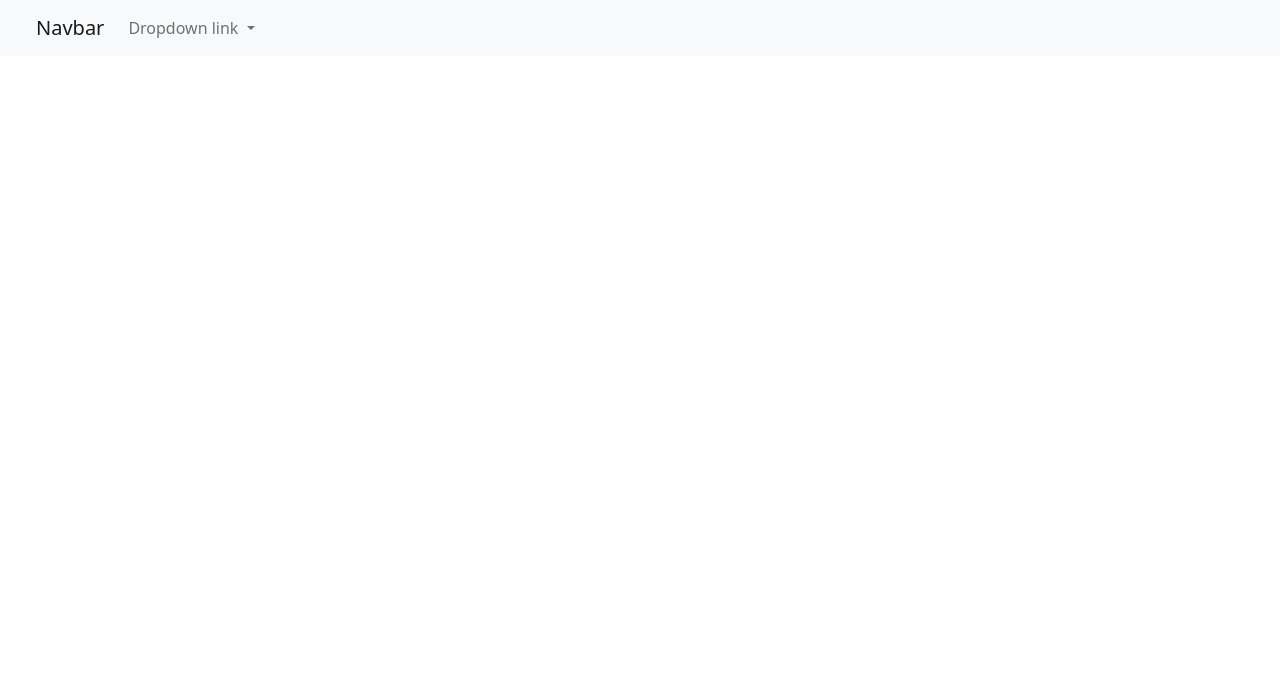
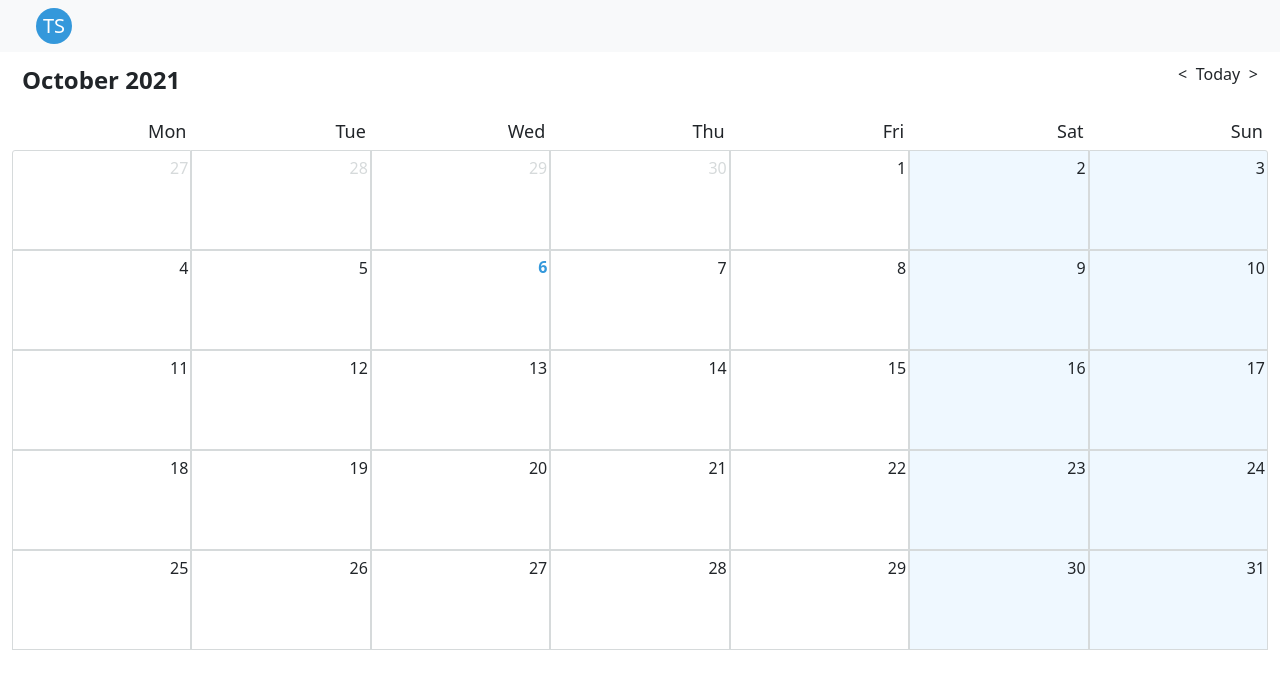
Before and after one commit to babycasper123/vueJsBoiler, a Vue app: page / in a window 1280 px wide. Shown: the top 688 px of the page. Built offline with nearby package versions, Linux system fonts and the light colour scheme.

Commit message:
Calendar prelim design done.

```diff
--- a/package.json
+++ b/package.json
@@ -11,6 +11,7 @@
     "@fortawesome/fontawesome-free": "^5.15.4",
     "bootstrap": "^5.0.0",
     "core-js": "^3.6.5",
+    "dayjs": "^1.10.7",
     "vue": "^2.6.11",
     "vue-router": "^3.5.1"
   },
--- /dev/null
+++ b/src/components/CalendarDateIndicator.vue
@@ -0,0 +1,28 @@
+<template>
+  <div class="calendar-date-indicator">{{ selectedMonth }}</div>
+</template>
+
+<script>
+export default {
+  props: {
+    selectedDate: {
+      type: Object,
+      required: true
+    }
+  },
+
+  computed: {
+    selectedMonth() {
+      return this.selectedDate.format("MMMM YYYY");
+    }
+  }
+};
+</script>
+
+<style scoped>
+.calendar-date-indicator {
+  font-size: 24px;
+  font-weight: 600;
+  color: var(--grey-00);
+}
+</style>
--- /dev/null
+++ b/src/components/CalendarDateSelector.vue
@@ -0,0 +1,58 @@
+<template>
+  <div class="calendar-date-selector">
+    <span @click="selectPrevious"><</span>
+    <span @click="selectCurrent">Today</span>
+    <span @click="selectNext">></span>
+  </div>
+</template>
+
+<script>
+import dayjs from "dayjs";
+
+export default {
+  name: "CalendarModeSelector",
+
+  props: {
+    currentDate: {
+      type: String,
+      required: true
+    },
+
+    selectedDate: {
+      type: Object,
+      required: true
+    }
+  },
+
+  methods: {
+    selectPrevious() {
+      let newSelectedDate = dayjs(this.selectedDate).subtract(1, "month");
+      this.$emit("dateSelected", newSelectedDate);
+    },
+
+    selectCurrent() {
+      let newSelectedDate = dayjs(this.currentDate);
+      this.$emit("dateSelected", newSelectedDate);
+    },
+
+    selectNext() {
+      let newSelectedDate = dayjs(this.selectedDate).add(1, "month");
+      this.$emit("dateSelected", newSelectedDate);
+    }
+  }
+};
+</script>
+
+<style scoped>
+.calendar-date-selector {
+  display: flex;
+  justify-content: space-between;
+  width: 80px;
+  color: var(--grey-800);
+}
+
+.calendar-date-selector > * {
+  cursor: pointer;
+  user-select: none;
+}
+</style>
--- /dev/null
+++ b/src/components/CalendarMonth.vue
@@ -0,0 +1,202 @@
+<template>
+  <div class="calendar-month">
+    <div class="calendar-month-header">
+      <CalendarDateIndicator
+        :selected-date="selectedDate"
+        class="calendar-month-header-selected-month"
+      />
+
+      <CalendarDateSelector
+        :current-date="today"
+        :selected-date="selectedDate"
+        @dateSelected="selectDate"
+      />
+    </div>
+
+    <CalendarWeekdays/>
+
+    <ol class="days-grid">
+      <CalendarMonthDayItem
+        v-for="day in days"
+        :key="day.date"
+        :day="day"
+        :is-today="day.date === today"
+      />
+    </ol>
+  </div>
+</template>
+
+<script>
+
+import dayjs from "dayjs";
+import weekday from "dayjs/plugin/weekday";
+import weekOfYear from "dayjs/plugin/weekOfYear";
+import CalendarMonthDayItem from "./CalendarMonthDayItem";
+import CalendarDateIndicator from "./CalendarDateIndicator";
+import CalendarDateSelector from "./CalendarDateSelector";
+import CalendarWeekdays from "./CalendarWeekdays";
+
+dayjs.extend(weekday);
+dayjs.extend(weekOfYear);
+
+export default {
+  name: "CalendarMonth",
+
+  components: {
+    CalendarMonthDayItem,
+    CalendarDateIndicator,
+    CalendarDateSelector,
+    CalendarWeekdays
+  },
+
+  data() {
+    return {
+      selectedDate: dayjs()
+    };
+  },
+
+  computed: {
+    days() {
+      return [
+        ...this.previousMonthDays,
+        ...this.currentMonthDays,
+        ...this.nextMonthDays
+      ];
+    },
+
+    today() {
+      return dayjs().format("YYYY-MM-DD");
+    },
+
+    month() {
+      return Number(this.selectedDate.format("M"));
+    },
+
+    year() {
+      return Number(this.selectedDate.format("YYYY"));
+    },
+
+    numberOfDaysInMonth() {
+      return dayjs(this.selectedDate).daysInMonth();
+    },
+
+    currentMonthDays() {
+      return [...Array(this.numberOfDaysInMonth)].map((day, index) => {
+        return {
+          date: dayjs(`${this.year}-${this.month}-${index + 1}`).format(
+            "YYYY-MM-DD"
+          ),
+          isCurrentMonth: true
+        };
+      });
+    },
+
+    previousMonthDays() {
+      const firstDayOfTheMonthWeekday = this.getWeekday(
+        this.currentMonthDays[0].date
+      );
+      const previousMonth = dayjs(`${this.year}-${this.month}-01`).subtract(
+        1,
+        "month"
+      );
+
+      // Cover first day of the month being sunday (firstDayOfTheMonthWeekday === 0)
+      const visibleNumberOfDaysFromPreviousMonth = firstDayOfTheMonthWeekday
+        ? firstDayOfTheMonthWeekday - 1
+        : 6;
+
+      const previousMonthLastMondayDayOfMonth = dayjs(
+        this.currentMonthDays[0].date
+      )
+        .subtract(visibleNumberOfDaysFromPreviousMonth, "day")
+        .date();
+
+      return [...Array(visibleNumberOfDaysFromPreviousMonth)].map(
+        (day, index) => {
+          return {
+            date: dayjs(
+              `${previousMonth.year()}-${previousMonth.month() +
+                1}-${previousMonthLastMondayDayOfMonth + index}`
+            ).format("YYYY-MM-DD"),
+            isCurrentMonth: false
+          };
+        }
+      );
+    },
+
+    nextMonthDays() {
+      const lastDayOfTheMonthWeekday = this.getWeekday(
+        `${this.year}-${this.month}-${this.currentMonthDays.length}`
+      );
+
+      const nextMonth = dayjs(`${this.year}-${this.month}-01`).add(1, "month");
+
+      const visibleNumberOfDaysFromNextMonth = lastDayOfTheMonthWeekday
+        ? 7 - lastDayOfTheMonthWeekday
+        : lastDayOfTheMonthWeekday;
+
+      return [...Array(visibleNumberOfDaysFromNextMonth)].map((day, index) => {
+        return {
+          date: dayjs(
+            `${nextMonth.year()}-${nextMonth.month() + 1}-${index + 1}`
+          ).format("YYYY-MM-DD"),
+          isCurrentMonth: false
+        };
+      });
+    }
+  },
+
+  methods: {
+    getWeekday(date) {
+      return dayjs(date).weekday();
+    },
+
+    selectDate(newSelectedDate) {
+      this.selectedDate = newSelectedDate;
+    }
+  }
+};
+</script>
+
+<style scoped>
+.calendar-month {
+  position: relative;
+  background-color: var(--grey-200);
+  border: solid 1px var(--grey-300);
+  margin-bottom: 20px;
+}
+
+.day-of-week {
+  color: var(--grey-800);
+  font-size: 18px;
+  background-color: #fff;
+  padding-bottom: 5px;
+  padding-top: 10px;
+}
+
+.day-of-week,
+.days-grid {
+  display: grid;
+  grid-template-columns: repeat(7, 1fr);
+}
+
+.day-of-week > * {
+  text-align: right;
+  padding-right: 5px;
+}
+
+.days-grid {
+  height: 100%;
+  position: relative;
+  grid-column-gap: var(--grid-gap);
+  grid-row-gap: var(--grid-gap);
+  border-top: solid 1px var(--grey-200);
+}
+
+.calendar-day:nth-child(1) {
+    border-top-left-radius: 3px;
+}
+.calendar-day:nth-child(7) {
+    border-top-right-radius: 3px;
+}
+</style>
--- /dev/null
+++ b/src/components/CalendarMonthDayItem.vue
@@ -0,0 +1,92 @@
+<template>
+  <li
+    class="calendar-day"
+    :class="{
+      'calendar-day--not-current': !day.isCurrentMonth,
+      'calendar-day--today': isToday,
+      'weekend': isWeekend
+    }"
+  >
+    <span>{{ label }}</span>
+  </li>
+</template>
+
+<script>
+import dayjs from "dayjs";
+
+export default {
+  name: "CalendarMonthDayItem",
+
+  props: {
+    day: {
+      type: Object,
+      required: true
+    },
+
+    isCurrentMonth: {
+      type: Boolean,
+      default: false
+    },
+
+    isToday: {
+      type: Boolean,
+      default: false
+    }
+  },
+
+  computed: {
+    label() {
+      return dayjs(this.day.date).format("D");
+    },
+    isWeekend(){
+      let day = dayjs(this.day.date).format("dddd");
+      let isweekend = day == 'Saturday' || day == 'Sunday' ? true : false;
+      return isweekend;
+    }
+  }
+};
+</script>
+
+<style scoped>
+.calendar-day {
+  position: relative;
+  min-height: 100px;
+  font-size: 16px;
+  background-color: #fff;
+  color: var(--grey-800);
+  padding: 5px;
+  border: 1px solid #d6dadb;
+}
+
+.calendar-day.weekend{
+  background-color: #eff8ff;
+}
+
+.calendar-day > span {
+  display: flex;
+  justify-content: center;
+  align-items: center;
+  position: absolute;
+  right: 2px;
+  width: var(--day-label-size);
+  height: var(--day-label-size);
+}
+
+.calendar-day--not-current {
+  color: var(--grey-300);
+}
+
+.calendar-day--not-current > span {
+  color: #d6dadb;
+}
+
+.calendar-day--today {
+  padding-top: 4px;
+}
+
+.calendar-day--today > span {
+    color: #3498db;
+    border-radius: 9999px;
+    font-weight: bold;
+}
+</style>
--- /dev/null
+++ b/src/components/CalendarWeekdays.vue
@@ -0,0 +1,31 @@
+<template>
+  <ol class="day-of-week">
+    <li v-for="weekday in weekdays" :key="weekday">{{ weekday }}</li>
+  </ol>
+</template>
+
+<script>
+const WEEKDAYS = ["Mon", "Tue", "Wed", "Thu", "Fri", "Sat", "Sun"];
+
+export default {
+  name: "CalendarWeekdays",
+
+  computed: {
+    weekdays() {
+      return WEEKDAYS;
+    }
+  }
+};
+</script>
+
+<style scoped>
+.day-of-week {
+  display: grid;
+  grid-template-columns: repeat(7, 1fr);
+}
+
+.day-of-week > * {
+  text-align: right;
+  padding-right: 5px;
+}
+</style>
--- a/src/components/navbar/navbar.vue
+++ b/src/components/navbar/navbar.vue
@@ -2,7 +2,7 @@
   <div class="row">
     <nav class="navbar navbar-expand-lg navbar-light bg-light">
     <div class="container-fluid">
-      <a class="navbar-brand" href="#">Navbar</a>
+      <a class="navbar-brand timeSheetLogo" href="#">TS</a>
       <button
         class="navbar-toggler"
         type="button"
@@ -33,9 +33,9 @@
             >
           </li> -->
            <li  @mouseover="isHovering = true" @mouseout="isHovering = false" class="nav-item dropdown">
-          <a class="nav-link dropdown-toggle" href="#" id="navbarDropdownMenuLink" role="button" data-bs-toggle="dropdown" aria-expanded="false">
+          <!-- <a class="nav-link dropdown-toggle" href="#" id="navbarDropdownMenuLink" role="button" data-bs-toggle="dropdown" aria-expanded="false">
             Dropdown link
-          </a>
+          </a> -->
           <ul class="dropdown-menu" :class="isHovering ? 'show' : ''" aria-labelledby="navbarDropdownMenuLink">
             <li><a class="dropdown-item" href="#">Action</a></li>
             <li><a class="dropdown-item" href="#">Another action</a></li>
@@ -62,3 +62,18 @@ export default {
   },
 };
 </script>
+
+
+<style scoped>
+.timeSheetLogo{
+    background-color: #3498db;
+    color: white;
+    border-radius: 50%;
+    width: 36px;
+    height: 36px;
+    text-align: center;
+    padding: 3px;
+    vertical-align: middle;
+    margin: auto;
+}
+</style>
--- a/src/pages/home.vue
+++ b/src/pages/home.vue
@@ -2,19 +2,40 @@
   <div class="container-fluid">
     <!--Row with two equal columns-->
     <div class="row">
-        <div class="col-md-12"><navbar></navbar></div>
+      <div class="col-md-12"><navbar></navbar></div>
     </div>
-</div>
+    <div class="row">
+      <div class="col-md-12">
+        <CalendarMonth />
+      </div>
+    </div>
+  </div>
 </template>
 
 <script>
 import navbar from "../components/navbar/navbar";
+import CalendarMonth from "../components/CalendarMonth";
 export default {
   name: "homePage",
   components: {
-     navbar
+    navbar,
+    CalendarMonth,
   },
 };
 </script>
 
-<style></style>
+<style>
+ol,
+li {
+  padding: 0;
+  margin: 0;
+  list-style: none;
+}
+
+.calendar-month-header {
+  display: flex;
+  justify-content: space-between;
+  background-color: #fff;
+  padding: 10px;
+}
+</style>
```
Also changed, not shown: 1 other file (tests, documents, lock files or other folders).
